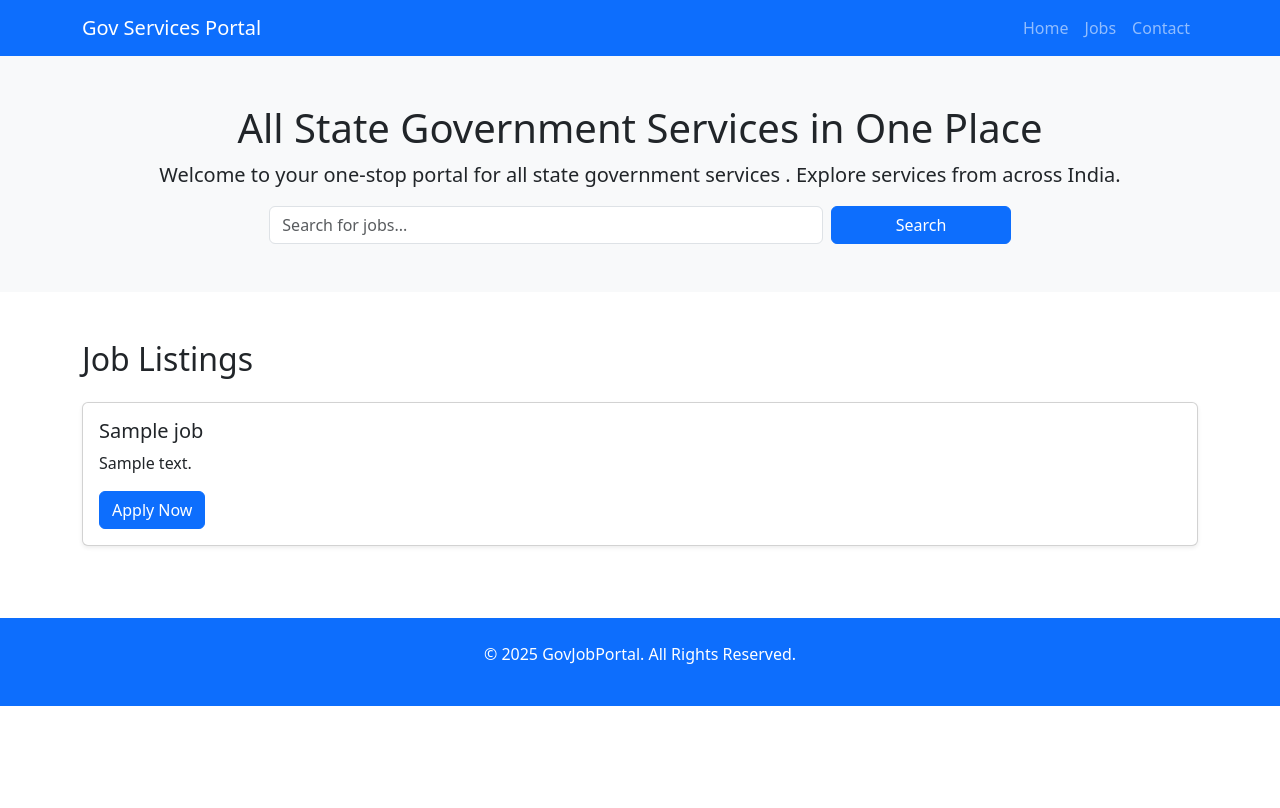
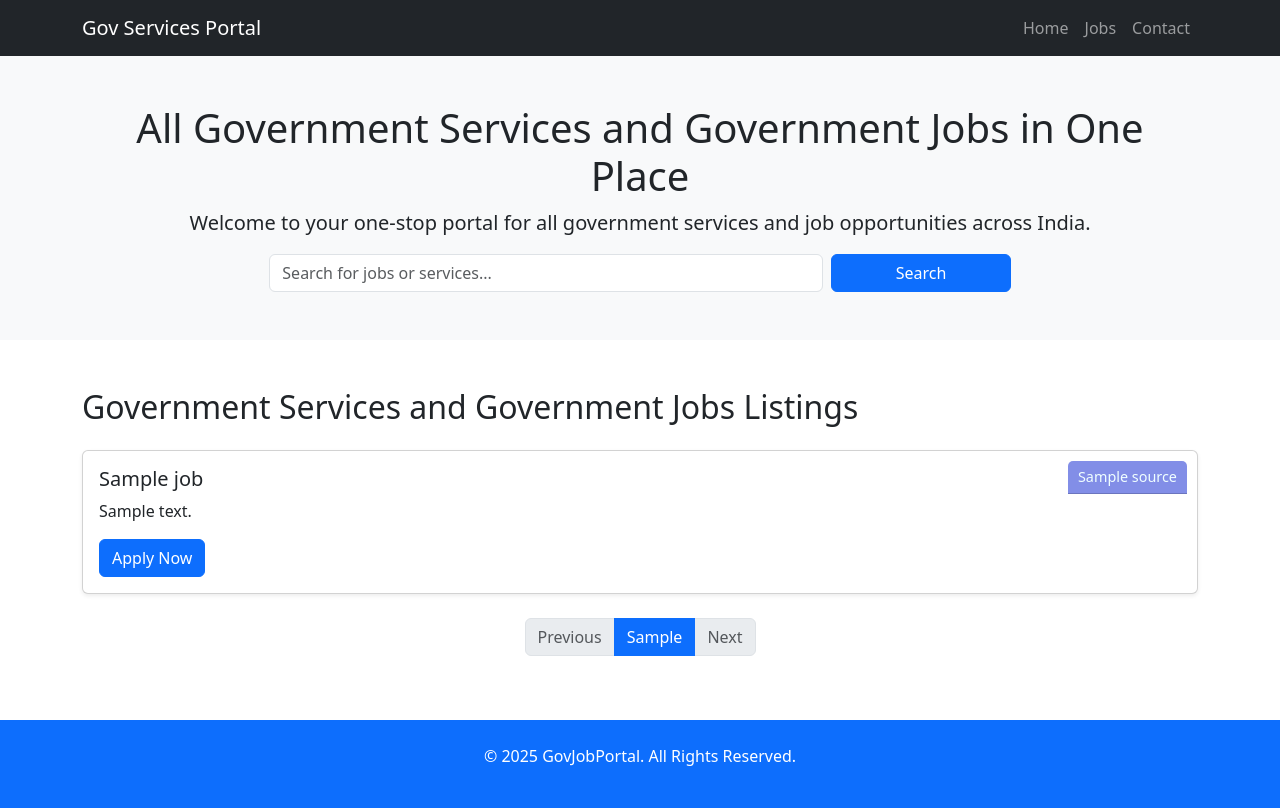
Before and after one commit to Rohan-A-R/govt-job-portal, a Django app: template jobmain/job/templates/home.html in a window 1280 px wide. Before the commit the page ends 706 px from the top, so only its background shows below. Run offline with Django 5.2, Linux system fonts and the light colour scheme; the template is opened without the code that fills it: most values are stand-ins (such as "Sample title", 1, 10 or a date in 2020).

Commit message:
2nd Phase

```diff
--- a/jobmain/job/templates/home.html
+++ b/jobmain/job/templates/home.html
@@ -5,10 +5,22 @@
   <meta name="viewport" content="width=device-width, initial-scale=1.0">
   <title>Scraped Data</title>
   <link rel="stylesheet" href="https://cdn.jsdelivr.net/npm/bootstrap@5.3.0-alpha1/dist/css/bootstrap.min.css">
+  <style>
+    .card-header {
+      position: absolute;
+      top: 10px;
+      right: 10px;
+      background-color: #828ee7;
+      padding: 5px 10px;
+      font-size: 0.9rem;
+      border-radius: 10px;
+      color: azure;
+    }
+  </style>
 </head>
 <body>
   <!-- Navbar -->
-  <nav class="navbar navbar-expand-lg navbar-dark bg-primary">
+  <nav class="navbar navbar-expand-lg navbar-dark bg-dark">
     <div class="container">
       <a class="navbar-brand" href="#">Gov Services Portal</a>
       <button class="navbar-toggler" type="button" data-bs-toggle="collapse" data-bs-target="#navbarNav">
@@ -25,15 +37,16 @@
   </nav>
 
   <!-- Hero Section -->
+  <!-- Hero Section -->
 <header class="bg-light py-5 text-center">
   <div class="container">
-    <h1>All State Government Services in One Place</h1>
-    <p class="lead">Welcome to your one-stop portal for all state government services . Explore services from across India.</p>
+    <h1>All Government Services and Government Jobs in One Place</h1>
+    <p class="lead">Welcome to your one-stop portal for all government services and job opportunities across India.</p>
 
     <!-- Search Form -->
     <form method="GET" action="" class="row g-2 justify-content-center">
       <div class="col-md-6">
-          <input type="text" name="search" class="form-control" placeholder="Search for jobs..." value="{{ search_query }}">
+        <input type="text" name="search" class="form-control" placeholder="Search for jobs or services..." value="{{ search_query }}">
       </div>
       <div class="col-md-2">
         <button type="submit" class="btn btn-primary w-100">Search</button>
@@ -42,17 +55,19 @@
   </div>
 </header>
 
+
   <!-- Display Scraped Data -->
   <section class="py-5">
     <div class="container">
-      <h2 class="mb-4">Job Listings</h2>
+      <h2 class="mb-4">Government Services and Government Jobs Listings</h2>
       <div class="row">
         <div class="col-md-12">
           {% if scraped_data %}
             <div class="row">
               {% for job in scraped_data %}
                 <div class="col-12 mb-4">
-                  <div class="card shadow-sm w-100">
+                  <div class="card shadow-sm w-100 position-relative">
+                    <div class="card-header">{{ job.source }}</div>
                     <div class="card-body">
                       <h5 class="card-title">{{ job.title }}</h5>
                       <p class="card-text">{{ job.description }}</p>
@@ -62,20 +77,18 @@
                 </div>
               {% endfor %}
             </div>
-          {% else %}
-            <p>No job listings found.</p>
           {% endif %}
         </div>
       </div>
 
       <!-- Pagination Controls -->
-      {% if search_query %}
+      {% if scraped_data %}
         <nav aria-label="Page navigation">
           <ul class="pagination justify-content-center">
             <!-- Previous Page Link -->
-            {% if page_no > 1 %}
+            {% if page.has_previous %}
               <li class="page-item">
-                <a class="page-link" href="?search={{ search_query }}&page_no={{ page_no|add:"-1" }}">Previous</a>
+                <a class="page-link" href="?search={{ search_query }}&page_no={{ page.previous_page_number }}">Previous</a>
               </li>
             {% else %}
               <li class="page-item disabled">
@@ -89,9 +102,15 @@
             </li>
 
             <!-- Next Page Link -->
+            {% if page.has_next %}
               <li class="page-item">
-              <a class="page-link" href="?search={{ search_query }}&page_no={{ page_no|add:"1" }}">Next</a>
+                <a class="page-link" href="?search={{ search_query }}&page_no={{ page.next_page_number }}">Next</a>
               </li>
+            {% else %}
+              <li class="page-item disabled">
+                <a class="page-link" href="#">Next</a>
+              </li>
+            {% endif %}
           </ul>
         </nav>
       {% endif %}
```
Also changed, not shown: jobmain/job/scraper1.py (added, +39 -0 lines), jobmain/job/views.py (+27 -8 lines). Lines whose indentation alone changed are shown as unchanged.
